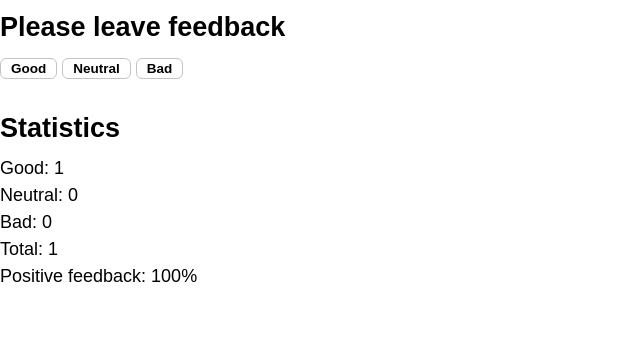
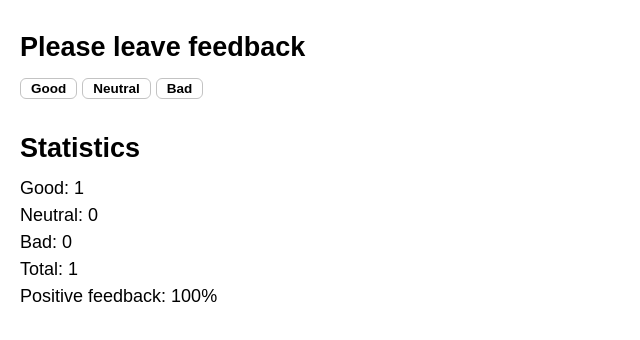
Before and after one commit to NikitaShpanko/goit-react-hw-04-hooks-feedback, a React (Create React App) app: page / in a window 1280 px wide. Both pictures are taken after a click on the button "Good". Shown: the top 340 px of the page, without its empty margins (0-640 px from the left). Built offline with nearby package versions, Linux system fonts and the light colour scheme.

Commit message:
added propTypes, updated styles

```diff
--- a/src/components/App/Notification/Notification.jsx
+++ b/src/components/App/Notification/Notification.jsx
@@ -1,7 +1,11 @@
+import PropTypes from "prop-types";
+
 import css from "./Notification.module.css";
 
 const Notification = ({ message }) => {
   return <p className={css.message}>{message}</p>;
 };
 
+Notification.propTypes = { message: PropTypes.string };
+
 export default Notification;
--- a/src/components/App/Section/Section.jsx
+++ b/src/components/App/Section/Section.jsx
@@ -1,3 +1,5 @@
+import PropTypes from "prop-types";
+
 import css from "./Section.module.css";
 
 const Section = ({ title, children }) => {
@@ -9,4 +11,6 @@ const Section = ({ title, children }) => {
   );
 };
 
+Section.propTypes = { title: PropTypes.string };
+
 export default Section;
--- a/src/components/App/Statistics/Statistics.jsx
+++ b/src/components/App/Statistics/Statistics.jsx
@@ -2,13 +2,13 @@ import css from "./Statistics.module.css";
 
 const Statistics = ({ good, neutral, bad, total, positivePercentage }) => {
   return (
-    <>
-      <p>Good: {good}</p>
-      <p>Neutral: {neutral}</p>
-      <p>Bad: {bad}</p>
-      <p>Total: {total}</p>
-      <p>Positive feedback: {positivePercentage}%</p>
-    </>
+    <ul>
+      <li className={css.statItem}>Good: {good}</li>
+      <li className={css.statItem}>Neutral: {neutral}</li>
+      <li className={css.statItem}>Bad: {bad}</li>
+      <li className={css.statItem}>Total: {total}</li>
+      <li className={css.statItem}>Positive feedback: {positivePercentage}%</li>
+    </ul>
   );
 };
 
--- a/src/index.css
+++ b/src/index.css
@@ -22,4 +22,5 @@ li {
 #root {
   font-family: sans-serif;
   font-size: 18px;
+  padding: 20px;
 }
```
Also changed, not shown: src/components/App/FeedbackOptions/FeedbackOptions.jsx (+14 -1 lines).
